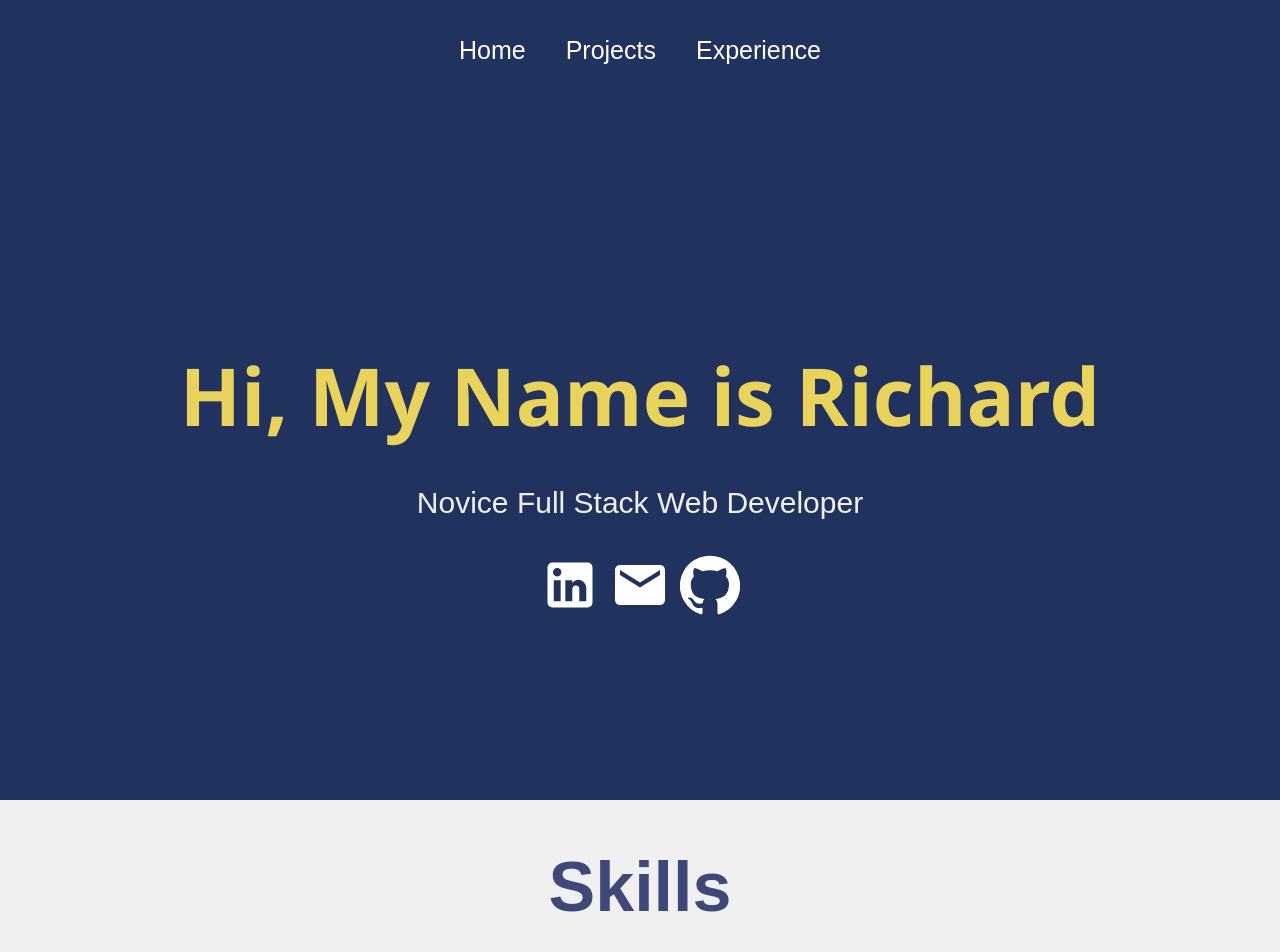
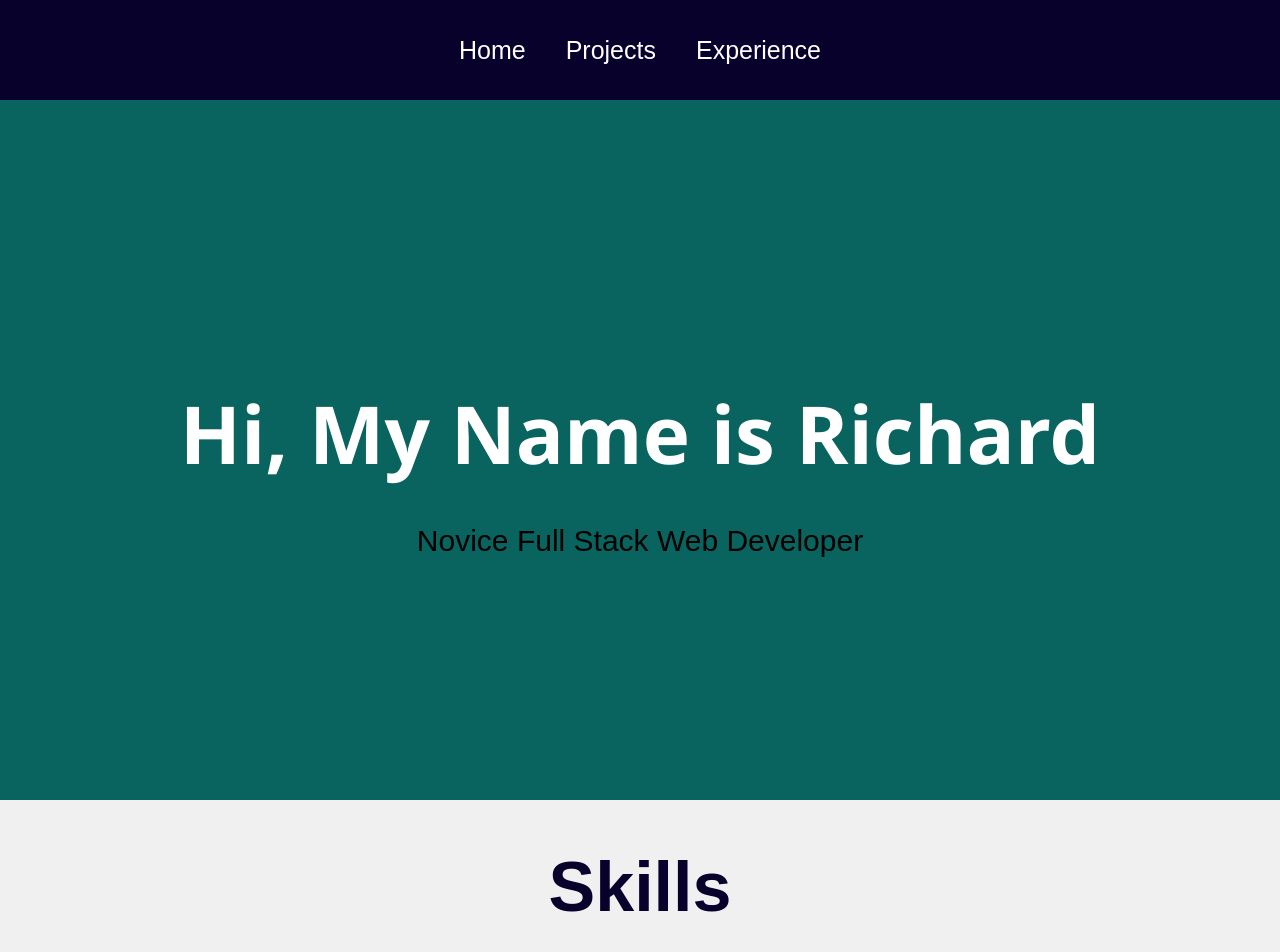
Before and after one commit to rpethick0207/REACT-Portfolio, a React (Create React App) app: page / in a window 1280 px wide. Shown: the top 952 px of the page. Built offline with nearby package versions, Linux system fonts and the light colour scheme.

Commit message:
Styling update

```diff
--- a/src/components/Footer.js
+++ b/src/components/Footer.js
@@ -10,13 +10,13 @@ function Footer() {
   return (
     <div className="footer">
       <div className="socialMedia">
-        <IconButton> <a href='https://www.linkedin.com/in/ricky-pethick-449a82244/'>
+        <IconButton> <a href='https://www.linkedin.com/in/ricky-pethick-449a82244/'target='blank'>
         <LinkedInIcon />
         </a>
-        <a href= 'mailto:rpethick0207@gmail.com?subject=subject text'>
+        <a href= 'mailto:rpethick0207@gmail.com?subject=subject text'target='blank'>
         <EmailIcon />
         </a>
-        <a href = 'https://github.com/rpethick0207'>
+        <a href = 'https://github.com/rpethick0207'target='blank'>
         <GithubIcon />
         </a>
         </IconButton>
--- a/src/pages/Home.js
+++ b/src/pages/Home.js
@@ -1,7 +1,4 @@
 import React from "react";
-import LinkedInIcon from "@material-ui/icons/LinkedIn";
-import EmailIcon from "@material-ui/icons/Email";
-import GithubIcon from "@material-ui/icons/GitHub";
 import "../styles/Home.css";
 
 
@@ -13,9 +10,7 @@ function Home() {
         <h2> Hi, My Name is Richard</h2>
         <div className="prompt">
           <p>Novice Full Stack Web Developer</p>
-          <LinkedInIcon />
-          <EmailIcon />
-          <GithubIcon />
+
         </div>
       </div>
       <div className="skills">
--- a/src/styles/Footer.css
+++ b/src/styles/Footer.css
@@ -1,7 +1,7 @@
 .footer {
     width: 100%;
     height: 200px;
-    background: #21325e;
+    background: #07012c;
     display: flex;
     justify-content: center;
     align-items: center;
--- a/src/styles/Home.css
+++ b/src/styles/Home.css
@@ -2,7 +2,7 @@
     width: 100%;
     align-items: center;
     font-family: "Arial", sans-serif;
-    color: #3e497a;
+    color: #000000;
   }
 
   .about {
@@ -13,14 +13,14 @@
     justify-content: center;
     align-items: center;
     text-align: center;
-    background-color: #21325e;
-    color: #f0f0f0;
+    background-color: #09635e;
+    color: #000000;
   }
 
   .about h2 {
     font-family: "Segoe UI", Tahoma, Geneva, Verdana, sans-serif;
     font-size: 80px;
-    color: #e9d35b;
+    color: #ffffff;
     height: 50px;
   }
 
@@ -44,7 +44,7 @@
   }
 
   .skills h1 {
-    color: #3e497a;
+    color: #07012c;
   }
 
   .skills .list {
--- a/src/styles/Navbar.css
+++ b/src/styles/Navbar.css
@@ -1,7 +1,7 @@
 .navbar {
   width: 100%;
   height: 100px;
-  background: #21325e;
+  background: #07012c;
 }
 
 .links {
```
